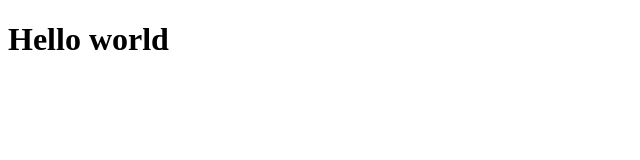
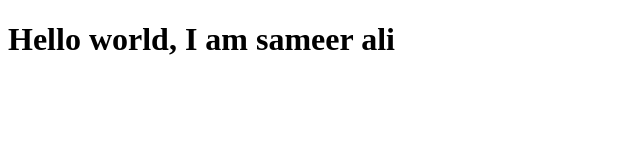
Before and after one commit to salampp/repworkshop, a plain HTML site: page index.html in a window 1280 px wide. Shown: the whole page, without its empty margins (0-640 px from the left). Drawn offline with Linux system fonts and the light colour scheme.

Commit message:
H1 string updated

```diff
--- a/index.html
+++ b/index.html
@@ -7,6 +7,6 @@
 </head>
 <body>
 
-    <h1>Hello world</h1>
+    <h1>Hello world, I am sameer ali</h1>
 </body>
 </html>
```
